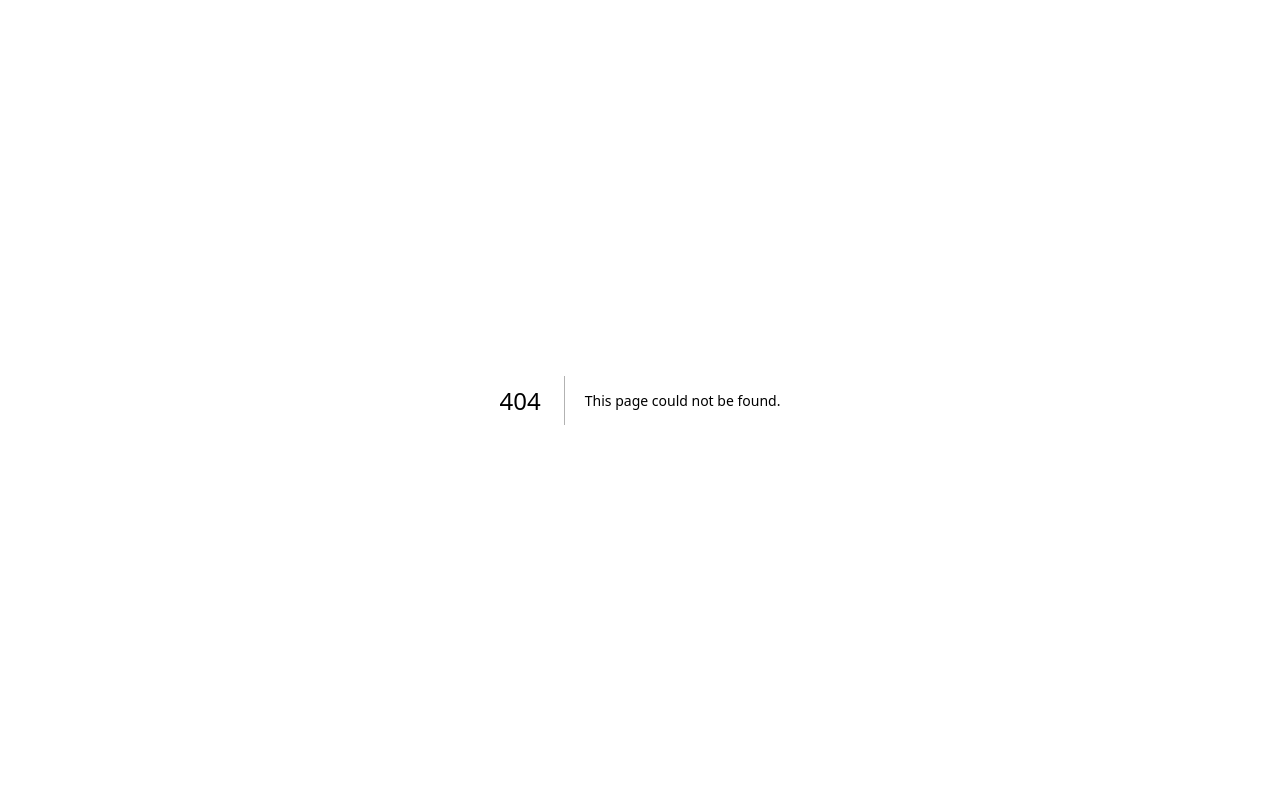
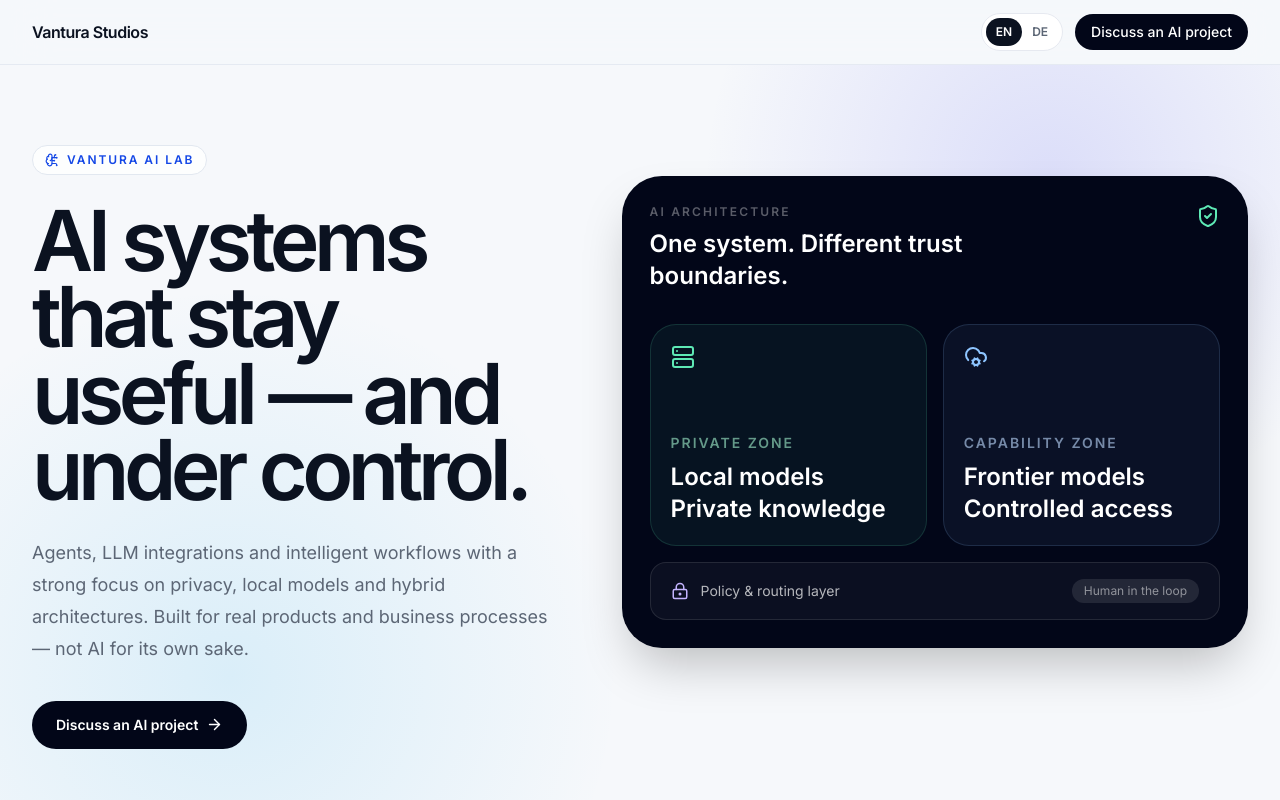
Before and after one commit to rem0ulade/vantura-neu, a Next.js app: page /ai in a window 1280 px wide. Before the commit this address had no page. Shown: the top 800 px of the page. Built offline with nearby package versions, Linux system fonts and the light colour scheme.

Commit message:
Add English AI Lab route

```diff
--- /dev/null
+++ b/app/ai/page.tsx
@@ -0,0 +1,12 @@
+import type { Metadata } from 'next'
+import { LocalizedAIPage } from '@/components/LocalizedAIPage'
+
+export const metadata: Metadata = {
+  title: 'AI Lab | Vantura Studios',
+  description: 'Privacy-first AI systems, agents, local LLMs, hybrid architectures, automation and AI product engineering.',
+  alternates: { canonical: '/ai/', languages: { en: '/ai/', de: '/de/ai/' } },
+}
+
+export default function AIPage() {
+  return <LocalizedAIPage locale="en" />
+}
```
